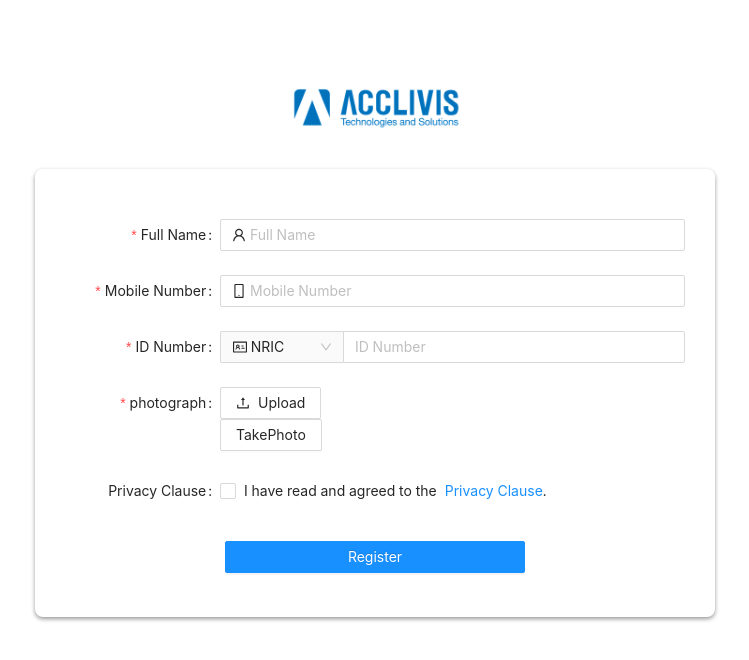
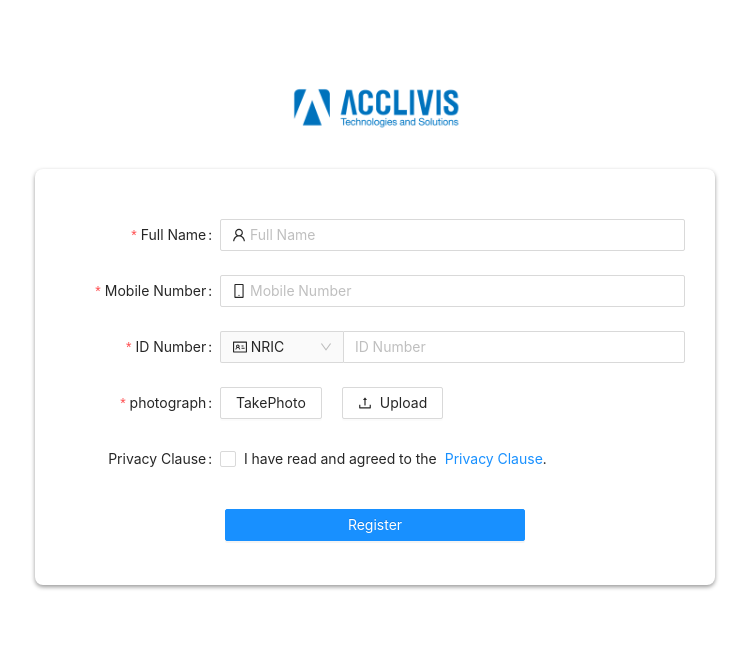
Before and after one commit to YiYimm811/FR-HCYtech, a React (Create React App) app: page / in a window 1280 px wide. Shown: the top 660 px of the page, without its empty margins (265-1014 px from the left). Built offline with nearby package versions, Linux system fonts and the light colour scheme.

Commit message:
add new photo func

```diff
--- a/src/App.css
+++ b/src/App.css
@@ -26,6 +26,9 @@
   border-radius: 8px;
   padding: 50px 30px 10px;
   margin-top: 20px;
+}
+.marginR20{
+  margin-right: 20px;
 }
 
 @media screen and (max-width: 800px) {
--- a/src/Page/RegisterPC.jsx
+++ b/src/Page/RegisterPC.jsx
@@ -1,9 +1,9 @@
 import React from 'react';
-import {Button, Checkbox, Form, Input, Modal, Select, Spin, Upload} from 'antd';
+import {Button, Checkbox, Form, Input, Modal, Select, Space, Spin, Upload} from 'antd';
 import {UPLOAD} from '../ajax/Urls'
 import {IdcardOutlined, MobileOutlined, UploadOutlined, UserOutlined} from '@ant-design/icons';
 import {beforeUpload, transformFile} from '../Plugin/UpLoad'
-import {getAgreements, UserRegister} from '../ajax/Index'
+import {getAgreements, UserRegister,postPhoto} from '../ajax/Index'
 import logo from "../Images/logo.png";
 import Camera from 'react-html5-camera-photo';
 import 'react-html5-camera-photo/build/css/index.css';
@@ -28,7 +28,8 @@ class RegisterPC extends React.Component {
         fileList: [],
         pageLoading: false,
         Tips: true,
-        Camera: false
+        Camera: false,
+        dataUri:false
     };
 
     Agreement() {
@@ -166,7 +167,18 @@ class RegisterPC extends React.Component {
     TakePhoto = (flag) => {
         this.setState({Camera: flag})
     }
-
+    uploadPhoto=()=>{
+        let data={
+            fileStr:this.state.dataUri
+        };
+        postPhoto(data).then(res=>{
+            console.log(res)
+        })
+        this.setState({dataUri: false,Camera: false});
+    }
+    Remake=()=>{
+        this.setState({dataUri: false});
+    }
     render() {
         const layout = {
             labelCol: {
@@ -240,6 +252,10 @@ class RegisterPC extends React.Component {
                     </Form.Item>
                     <Form.Item className="avatar-box" name="headImgPath" label="photograph"
                                rules={[{required: true, message: 'Please upload photo'}]}>
+
+                            <Button className="marginR20" onClick={() => this.TakePhoto(true)}>
+                                TakePhoto
+                            </Button>
                         <Form.Item noStyle>
                             <Upload name="file"
                                     style={{width: '50%'}}
@@ -252,13 +268,6 @@ class RegisterPC extends React.Component {
 
                             </Upload>
                         </Form.Item>
-                        <Form.Item noStyle>
-                            <Button onClick={() => this.TakePhoto(true)}>
-                                TakePhoto
-                            </Button>
-                        </Form.Item>
-
-
                     </Form.Item>
                     <Modal
                         title="Take Photo"
@@ -266,14 +275,21 @@ class RegisterPC extends React.Component {
                         onCancel={() => this.TakePhoto(false)}
                         footer={false}
                     >
-                        <div className='demo-image-preview '>
+                        {dataUri&&
+                        (<div className='demo-image-preview '>
                             <img src={dataUri} />
-                        </div>
-                        <Camera
+                            <Space>
+                                <Button onClick={this.Remake}>Remake</Button>
+                                <Button  onClick={this.uploadPhoto}>Upload</Button>
+                            </Space>
+
+                        </div>)}
+                        {!dataUri&&<Camera
                             onTakePhoto={(dataUri) => {
                                 this.handleTakePhoto(dataUri);
                             }}
-                        />
+                        />}
+
                     </Modal>
                     <Form.Item label="Privacy Clause">
                         <Form.Item name='agreement' valuePropName="checked" noStyle
--- a/src/ajax/Index.js
+++ b/src/ajax/Index.js
@@ -1,6 +1,7 @@
 import ajax from './Ajax'
 
-import {REGISTER,AGREEMENT} from './Urls'
+import {REGISTER,AGREEMENT,TAKEPHOTO} from './Urls'
 
 export const UserRegister = (data) => ajax.post(REGISTER,data);
 export const getAgreements=()=>ajax.get(AGREEMENT);
+export const postPhoto=(data)=>ajax.post(TAKEPHOTO,data);
--- a/src/ajax/Urls.jsx
+++ b/src/ajax/Urls.jsx
@@ -1,3 +1,4 @@
 export const UPLOAD='api/upload';
 export const REGISTER='api/register';
-export  const AGREEMENT='api/agreement';
+export const AGREEMENT='api/agreement';
+export const TAKEPHOTO='api/test';
```
